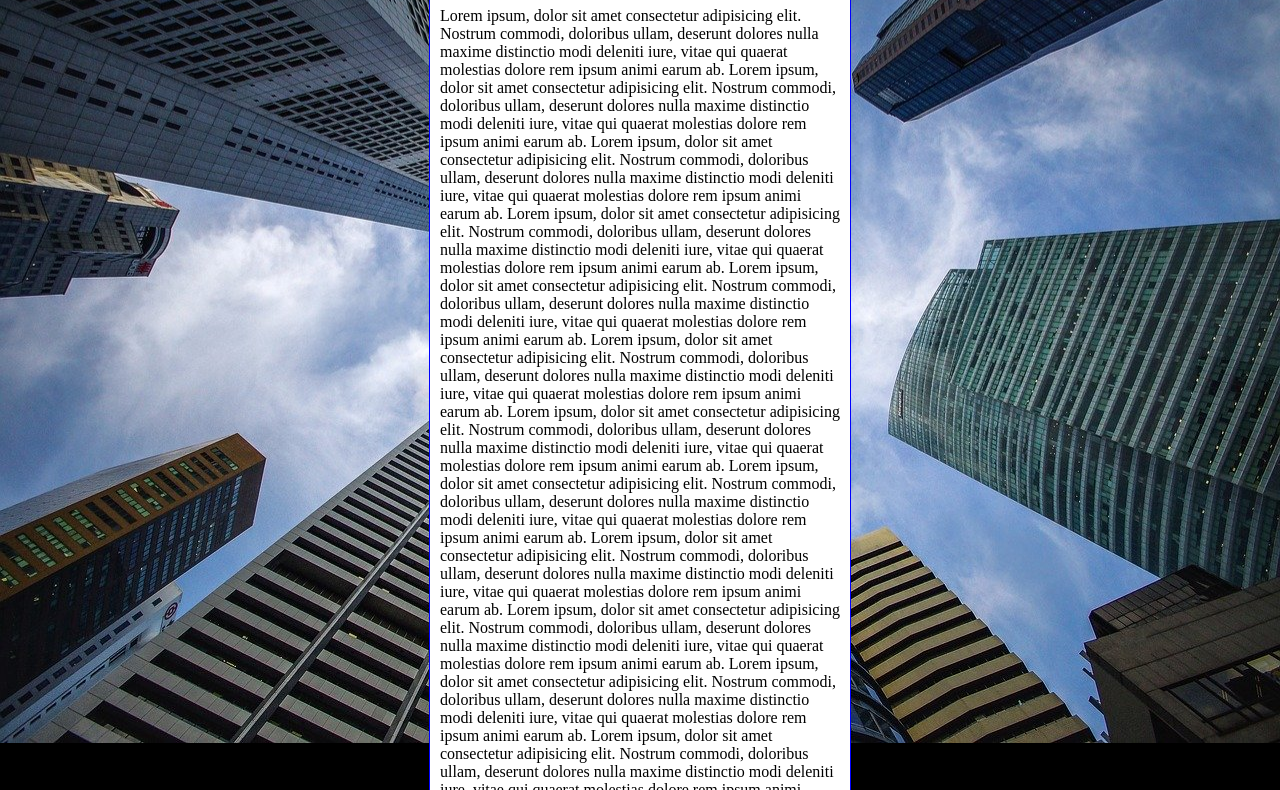
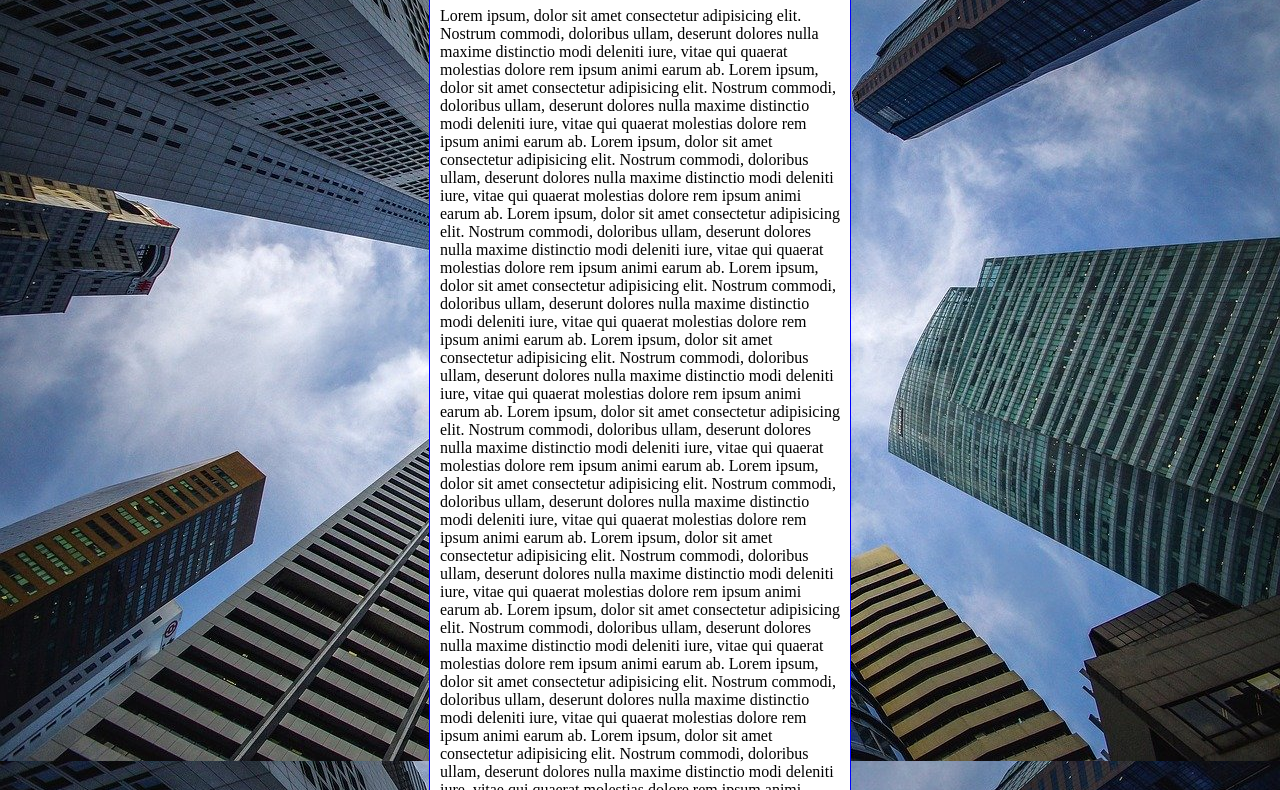
Before and after one commit to joaopaulomartinsdesouza/html-css, a plain HTML site: page Exercícios/ex022/fundo006.html in a window 1280 px wide. Shown: the part 92-882 px from the top of the page. Drawn offline with Linux system fonts and the light colour scheme.

Commit message:
Atualização do fundo006.html

```diff
--- a/Exercícios/ex022/fundo006.html
+++ b/Exercícios/ex022/fundo006.html
@@ -6,23 +6,29 @@
 <style>
     body {
         height: 100vh;
-        background-color: black;
+        /*background-color: black;
         background-image: url(imagens/wallpaper002.jpg);
         background-position: center center;
         background-repeat: no-repeat;
         background-size: cover;
+        background-attachment: fixed;*/
+        background: black url('imagens/wallpaper002.jpg') center center no-repeat  fixed;
+        background-size: cover;
+
+        /*Apesar de ser regra pela W3C não está aceitando a posição. Portanto, deve-se usar o background-size: cover; separado.*/
+
     }
 
     main {
         background-color: white;
-        width: 400px;
+        max-width: 400px;
         padding: 10px;
         margin: auto;
         border: 1px solid blue;
         border-radius: 10px;
     }
 </style>
-    <title>teste de fundo</title>
+    <title>Fundo de tela fixo</title>
 
 </head>
 <body>
```
